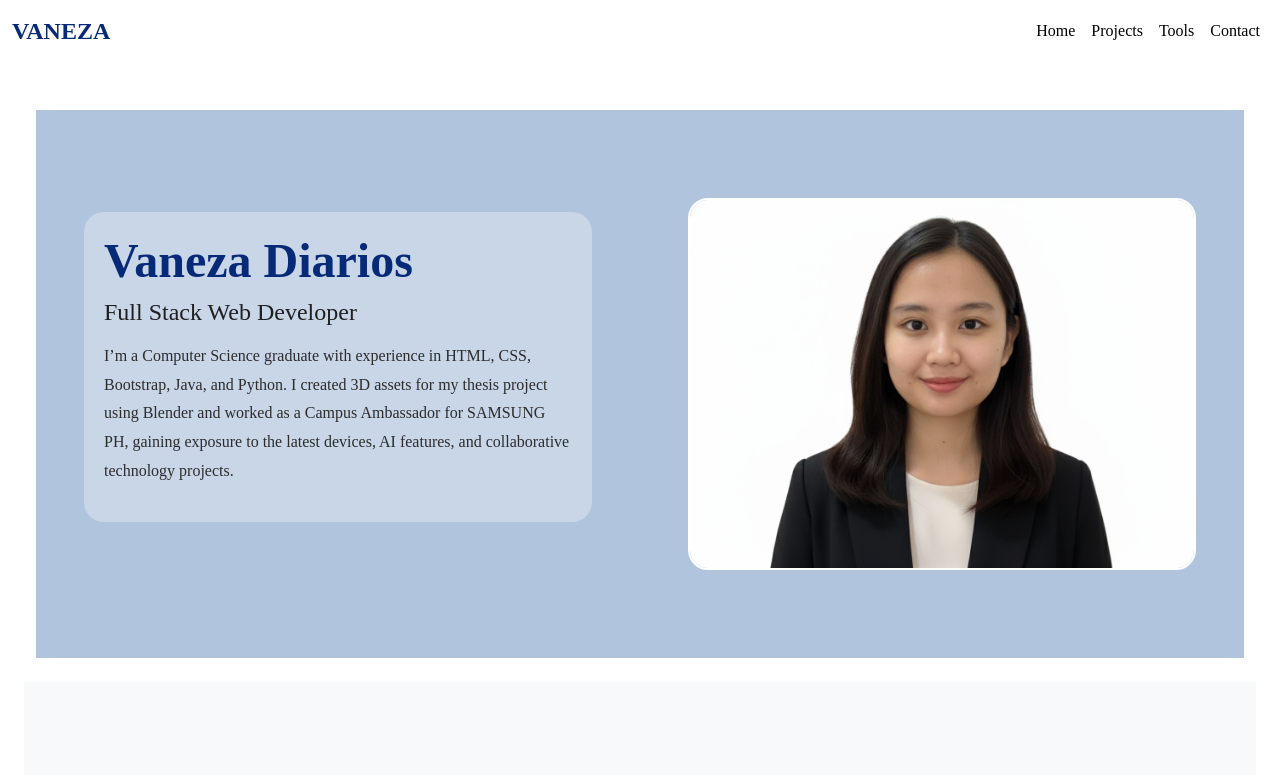
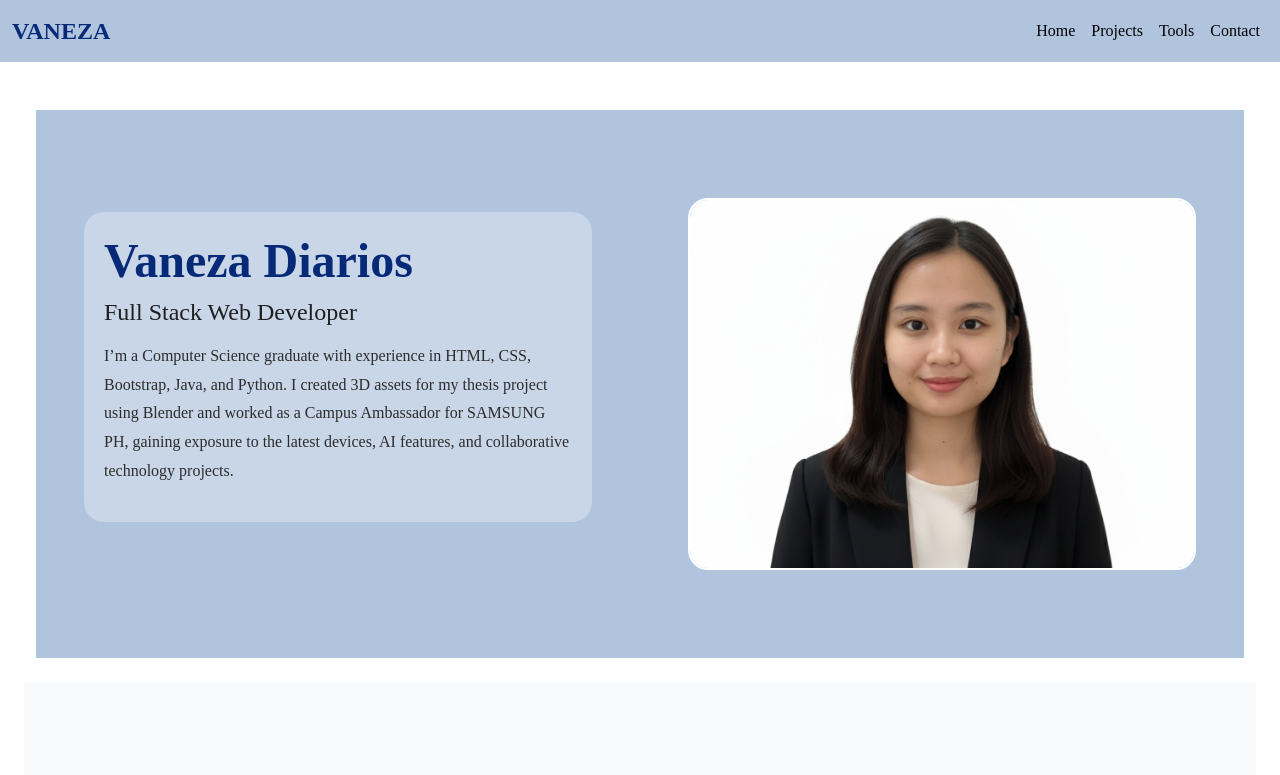
Before and after one commit to vanezamaediarios-code/webportfolio, a plain HTML site: page index.html in a window 1280 px wide. Shown: the top 775 px of the page. Drawn offline with nearby package versions, Linux system fonts and the light colour scheme; a web font is replaced by a local one.

Commit message:
updated frontend capstone project

```diff
--- a/index.css
+++ b/index.css
@@ -4,7 +4,7 @@ body {
 
 
 .navbar {
-  background-color: white !important;
+  background-color: #B0C4DE !important;
   position: sticky;
   top: 0;
   z-index: 1000;
--- a/index.html
+++ b/index.html
@@ -23,7 +23,7 @@
 <body>
 
 	<!-- Navbar Start -->
-		<nav class="navbar navbar-expand-lg navbar-light d-flex">
+		<nav class="navbar navbar-expand-lg d-flex">
 		  <div class="container-fluid">
 		    <a class="navbar-brand" href="#">VANEZA</a>
 		    <button class="navbar-toggler" type="button" data-bs-toggle="collapse" data-bs-target="#navbarNavAltMarkup" aria-controls="navbarNavAltMarkup" aria-expanded="false" aria-label="Toggle navigation">
```
